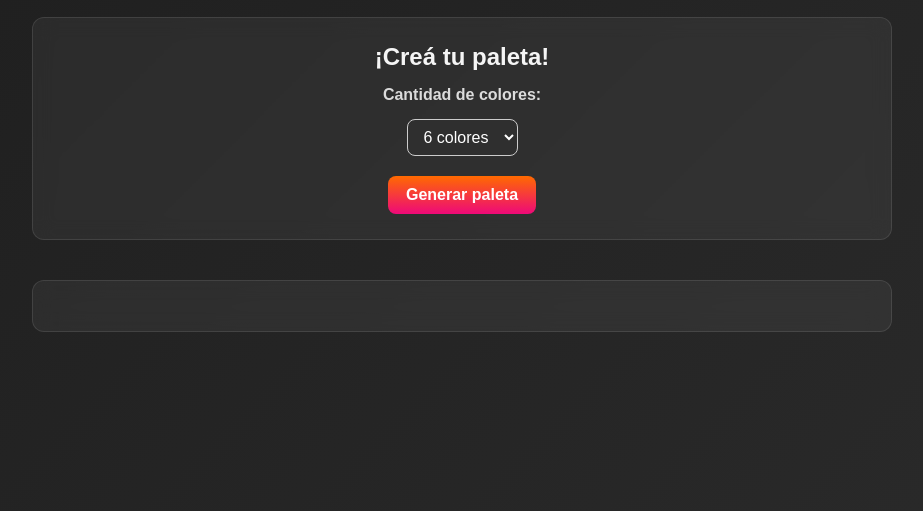
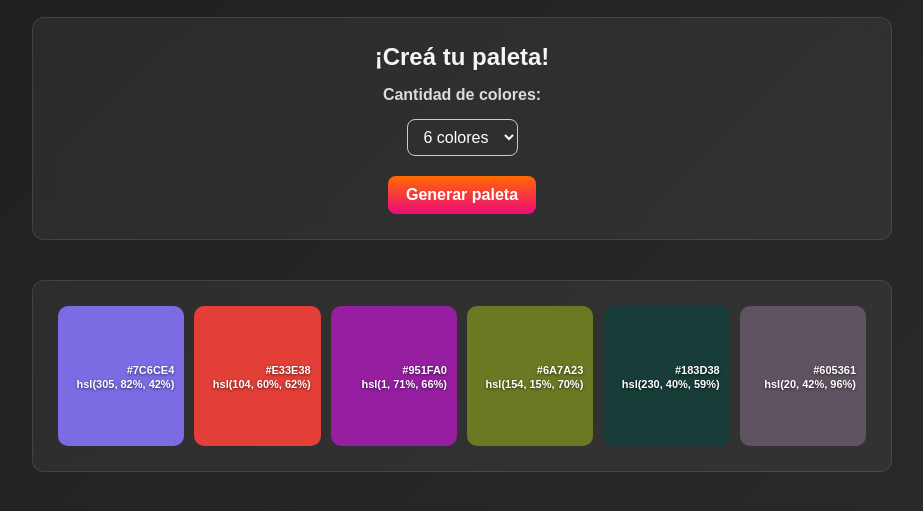
Before and after one commit to Nataliamicaela/ProyectoM1_NataliaAlvarez-, a plain HTML site: page index.html in a window 1280 px wide. Both pictures are taken after a click on the button "Generar paleta". Shown: the part 153-664 px from the top of the page, without its empty margins (178-1101 px from the left). Drawn offline with Linux system fonts and the light colour scheme.

Commit message:
feat: generar paleta de colores aleatorios con HSL y Hex usando DOM

```diff
--- a/index.html
+++ b/index.html
@@ -15,7 +15,7 @@
         <section>
             <h2>¡Creá tu paleta!</h2>
             <div>
-                <label for="cantidad">Cantidad de colores:</label>
+                <label for="cantidad-colores">Cantidad de colores:</label>
                   <select id="cantidad-colores" name="cantidad">
                     <option value="6">6 colores</option>
                     <option value="8">8 colores</option>
--- a/script.js
+++ b/script.js
@@ -0,0 +1,51 @@
+const selectCantidad = document.getElementById("cantidad-colores");
+const botonGenerar = document.getElementById("generar-btn");
+const contenedorPaleta = document.getElementById("paleta");
+
+botonGenerar.addEventListener("click", generarPaleta);
+
+function generarPaleta() {
+    const cantidad = +selectCantidad.value;
+
+    contenedorPaleta.innerHTML = "";
+
+    for (let i = 0; i < cantidad; i++) {
+        const colorHex = generarColorHex();
+        const colorHsl = generarColorHsl();
+
+        crearCajaColor(colorHex, colorHsl);
+    }
+}
+
+function generarColorHex() {
+    const letras = "0123456789ABCDEF";
+    let color = "#";
+
+    for (let i = 0; i < 6; i++) {
+        color += letras[Math.floor(Math.random() * 16)];
+    }
+
+    return color;
+}
+
+function generarColorHsl() {
+    const h = Math.floor(Math.random() * 360);
+    const s = Math.floor(Math.random() * 100);
+    const l = Math.floor(Math.random() * 100);
+
+    return `hsl(${h}, ${s}%, ${l}%)`;
+}
+
+function crearCajaColor(colorHex, colorHsl) {
+    const caja = document.createElement("div");
+
+    caja.classList.add("color-box");
+    caja.style.backgroundColor = colorHex;
+
+    caja.innerHTML = `
+        <span>${colorHex}</span>
+        <span>${colorHsl}</span>
+    `;
+
+    contenedorPaleta.appendChild(caja);
+}
--- a/styles.css
+++ b/styles.css
@@ -92,6 +92,7 @@ button:hover {
     height: 140px;
     border-radius: 10px;
     display: flex;
+    flex-direction: column;
     align-items: flex-end;
     justify-content: center;
     padding: 10px;
@@ -105,3 +106,9 @@ button:hover {
 .color-box:hover {
     transform: translateY(-5px);
 }
+
+.color-box span {
+    display: block;
+    font-size: 11px;
+    margin-top: 2px;
+}
```
